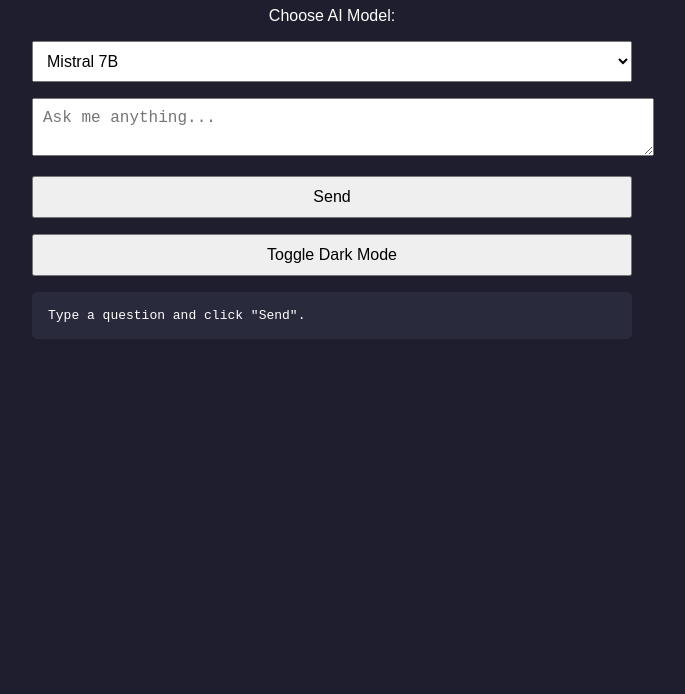
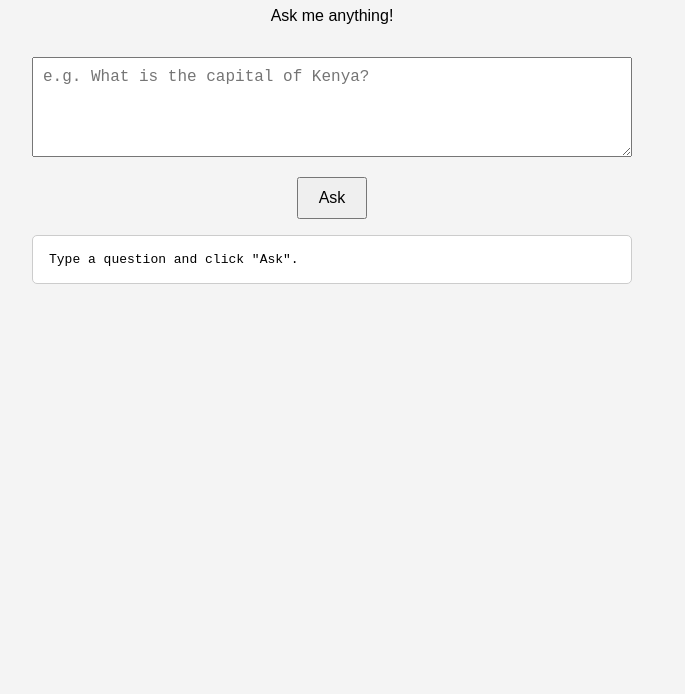
Before and after one commit to Antony-Njoroge/Ai-agent, a plain HTML site: page index.html in a window 1280 px wide. Shown: the part 106-800 px from the top of the page, without its empty margins (308-993 px from the left). Drawn offline with Linux system fonts and the light colour scheme.

Commit message:
Update index.html

```diff
--- a/index.html
+++ b/index.html
@@ -6,62 +6,57 @@
   <style>
     body {
       font-family: Arial, sans-serif;
-      background: #1e1e2f;
-      color: #fff;
+      background: #f4f4f4;
       padding: 2rem;
       max-width: 600px;
       margin: auto;
       text-align: center;
     }
-    .dark-mode {
-      background: #fff;
-      color: #000;
+    h1 {
+      color: #333;
     }
-    textarea, select, button {
+    textarea {
+      width: 100%;
+      height: 100px;
+      font-size: 1rem;
+      padding: 10px;
       margin-top: 1rem;
-      padding: 10px;
+      box-sizing: border-box;
+    }
+    button {
+      margin-top: 1rem;
+      padding: 10px 20px;
       font-size: 1rem;
-      width: 100%;
+      cursor: pointer;
     }
     pre {
-      background: #2a2a3d;
+      text-align: left;
+      background: #fff;
       padding: 1rem;
+      margin-top: 1rem;
       border-radius: 5px;
       white-space: pre-wrap;
       word-wrap: break-word;
-      margin-top: 1rem;
-      text-align: left;
+      border: 1px solid #ccc;
     }
   </style>
 </head>
 <body>
   <h1>🤖 AI Agent Bot</h1>
-  <label for="model">Choose AI Model:</label>
-  <select id="model">
-    <option value="mistralai/mistral-7b-instruct">Mistral 7B</option>
-    <option value="huggingfaceh4/zephyr-7b-beta">Zephyr 7B</option>
-    <option value="meta-llama/llama-3-8b">Llama 3 8B</option>
-  </select>
+  <p>Ask me anything!</p>
 
-  <textarea id="prompt" placeholder="Ask me anything..."></textarea>
-  <button onclick="ask()">Send</button>
-  <button onclick="toggleDarkMode()">Toggle Dark Mode</button>
+  <textarea id="prompt" placeholder="e.g. What is the capital of Kenya?"></textarea><br/>
+  <button onclick="ask()">Ask</button>
 
-  <pre id="response">Type a question and click "Send".</pre>
+  <pre id="response">Type a question and click "Ask".</pre>
 
   <script>
-    function toggleDarkMode() {
-      document.body.classList.toggle("dark-mode");
-    }
-
     async function ask() {
       const input = document.getElementById('prompt').value;
       const output = document.getElementById('response');
-      const selectedModel = document.getElementById('model').value;
-
       output.textContent = "Thinking...";
 
-      const OPENROUTER_API_KEY = "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"; // ← Replace with your real key!
+      const OPENROUTER_API_KEY = "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"; // ← Your key
 
       try {
         const response = await fetch("https://api.allorigins.win/get?url=" + encodeURIComponent(
@@ -73,7 +68,7 @@
             "Content-Type": "application/json"
           },
           body: JSON.stringify({
-            model: selectedModel,
+            model: "mistralai/mistral-7b-instruct",
             messages: [{ role: "user", content: input }]
           })
         });
```
